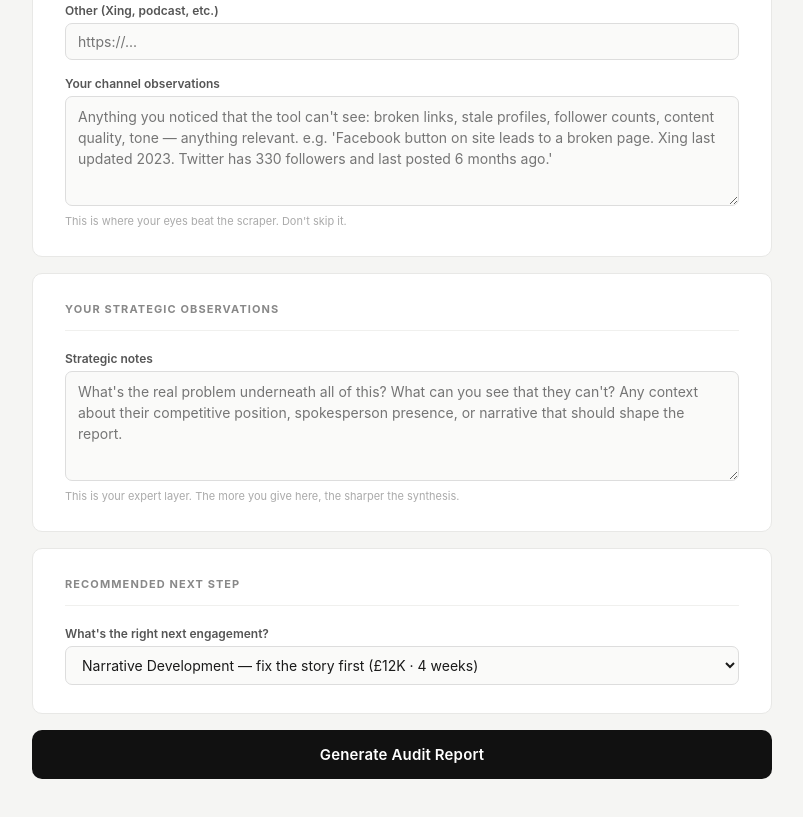
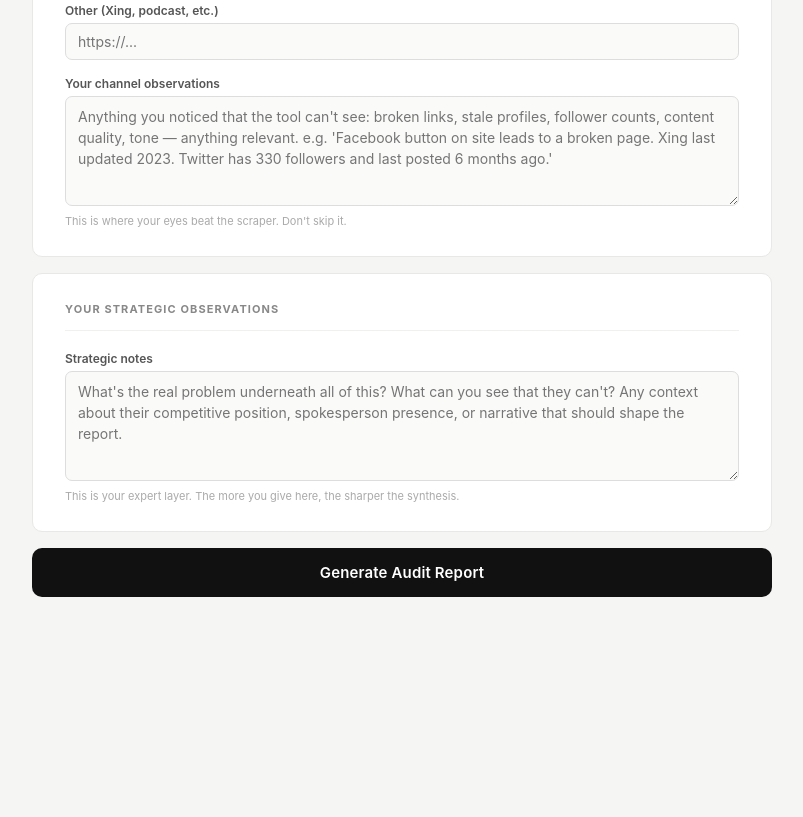
Before and after one commit to sarahjkemp/audit-generator, a website: page public/index.html in a window 1280 px wide. Shown: the part 984-1801 px from the top of the page, without its empty margins (238-1041 px from the left). After the commit the page ends 1661 px from the top, so only its background shows below. Drawn offline with nearby package versions, Linux system fonts and the light colour scheme.

Commit message:
Claude recommends next step from evidence, removes manual dropdown

```diff
--- a/public/index.html
+++ b/public/index.html
@@ -325,20 +325,6 @@
     </div>
   </div>
 
-  <div class="section">
-    <div class="section-label">Recommended Next Step</div>
-    <div class="grid-1">
-      <div class="field">
-        <label>What's the right next engagement?</label>
-        <select id="nextStep">
-          <option value="Narrative Development (£12,000 · 4 weeks) — to fix the underlying positioning and messaging before investing further in visibility">Narrative Development — fix the story first (£12K · 4 weeks)</option>
-          <option value="Authority Building (£6,500/month · 6-month minimum) — to compound visibility now the narrative is clear enough">Authority Building — compound visibility now (£6.5K/month)</option>
-          <option value="Narrative Development first (£12,000 · 4 weeks) to fix the story, then Authority Building (£6,500/month) to compound it">Both: Narrative Development, then Authority Building</option>
-          <option value="The Scriptwriter Test™ (£3,000 · 5 days) — more diagnostic work is needed before committing to an execution path">More diagnostic work first — The Scriptwriter Test™ (£3K)</option>
-        </select>
-      </div>
-    </div>
-  </div>
 
   <div class="error-msg" id="errorMsg"></div>
 
@@ -418,7 +404,6 @@ async function generateReport() {
   formData.append('website', document.getElementById('website').value.trim());
   formData.append('industry', document.getElementById('industry').value.trim());
   formData.append('yourNotes', document.getElementById('yourNotes').value.trim());
-  formData.append('nextStep', document.getElementById('nextStep').value);
   formData.append('channelLinkedIn', document.getElementById('channelLinkedIn').value.trim());
   formData.append('channelTwitter', document.getElementById('channelTwitter').value.trim());
   formData.append('channelYouTube', document.getElementById('channelYouTube').value.trim());
```
Also changed, not shown: server.js (+8 -3 lines).
